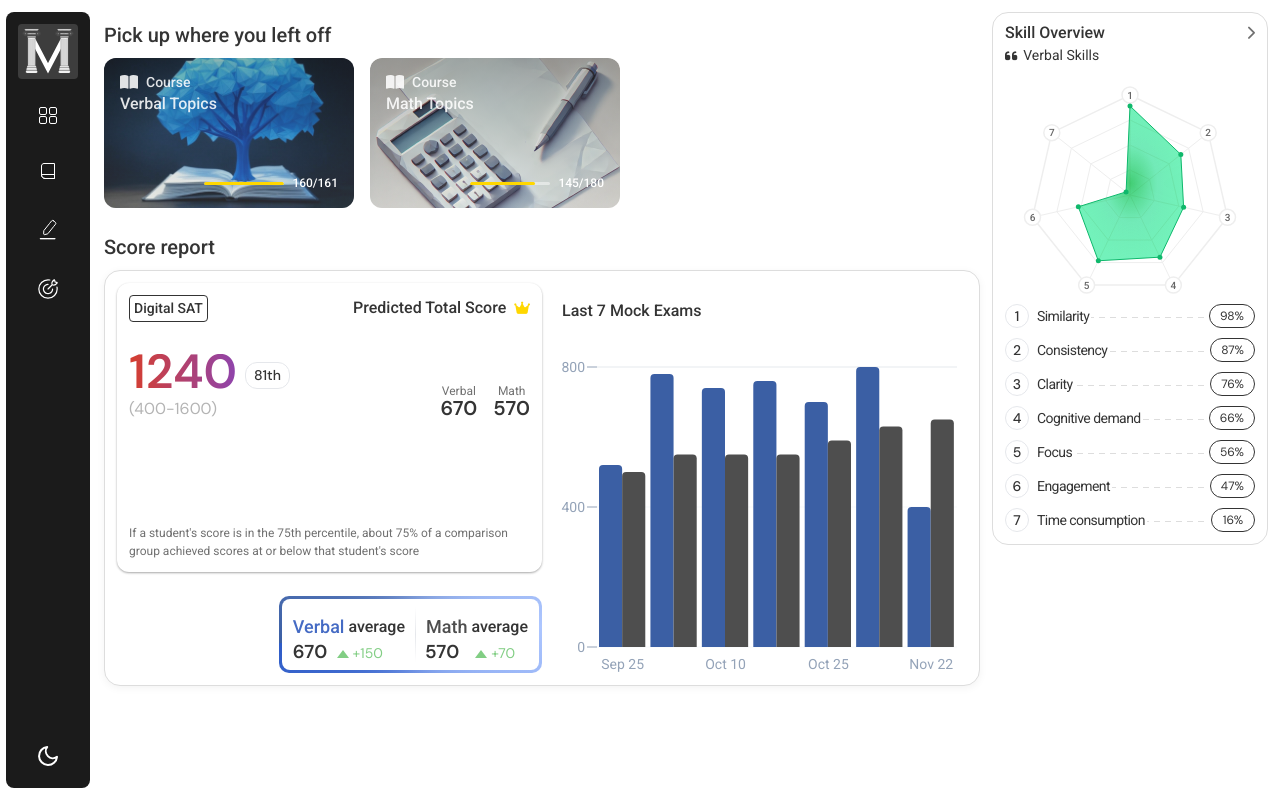
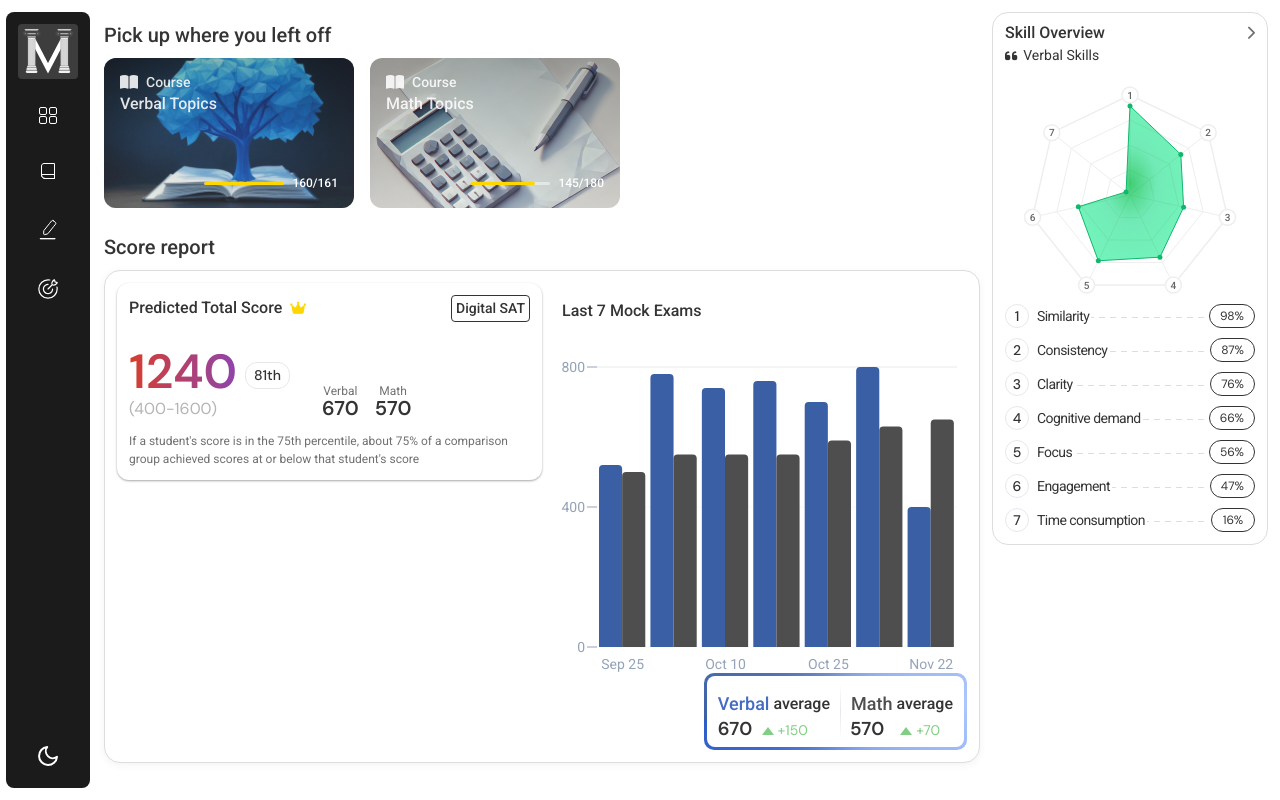
Before and after one commit to Orujhimaru/max_odyssey, a React (Vite) app: page / in a window 1280 px wide. Built offline with nearby package versions, Linux system fonts and the light colour scheme; a web font is replaced by a local one.

Commit message:
design: MAJOR layout change, may REVERT

```diff
--- a/src/components/ScoreColumnComponent/PredictedScore/PredictedScore.css
+++ b/src/components/ScoreColumnComponent/PredictedScore/PredictedScore.css
@@ -1,6 +1,6 @@
 .predicted-score-container {
   order: -1;
-  width: 100%;
+  width: 50%;
   height: 100%;
   display: flex;
   flex-direction: column;
@@ -26,6 +26,7 @@
 }
 
 .score-header h3 {
+  order: -1;
   font-size: 16px;
   color: var(--text-primary);
   font-weight: 500;
@@ -68,8 +69,8 @@
 .score-details {
   display: flex;
   flex-direction: row;
-  gap: 12px;
-  justify-content: space-between;
+  gap: 32px;
+  /* justify-content: space-between; */
   /* justify-content: flex-end; */
 }
 
--- a/src/components/ScoreColumnComponent/ScoreColumnGraph/ScoreColumn.css
+++ b/src/components/ScoreColumnComponent/ScoreColumnGraph/ScoreColumn.css
@@ -186,6 +186,7 @@ path[class="recharts-rectangle recharts-tooltip-cursor"] {
 }
 
 .score-column-container {
+  flex: 1;
   width: 100%;
   display: flex; /* Add flex display */
   flex-direction: column; /* Stack children vertically */
--- a/src/components/ScoreColumnComponent/ScoreColumnGraph/ScoreColumn.jsx
+++ b/src/components/ScoreColumnComponent/ScoreColumnGraph/ScoreColumn.jsx
@@ -147,28 +147,8 @@ export default function ScoreColumnGraph() {
       <h2 className="scores-header-text ">Score report</h2>
       <div className="score-column-container">
         <div className="chart-container">
-          <div className="score-boxes-container">
-            <div className="score-boxes">
-              <div className="score-boxes-inner">
-                <ScoreBox
-                  title="Verbal"
-                  score={verbalAverage.toFixed(0)}
-                  improvement={verbalChange}
-                  type="verbal"
-                />
-                <ScoreBox
-                  title="Math"
-                  score={mathAverage.toFixed(0)}
-                  improvement={mathChange}
-                  type="math"
-                />
-              </div>
-            </div>
-            <PredictedScore
-              verbalScore={averageVerbal}
-              mathScore={averageMath}
-            />
-          </div>
+          <PredictedScore verbalScore={averageVerbal} mathScore={averageMath} />
+
           <div className="chart-bar-section">
             <div className="chart-header">
               <h3 className="chart-title">Last {examCount} Mock Exams</h3>
@@ -284,6 +264,7 @@ export default function ScoreColumnGraph() {
                     />
                   ))}
                 </Bar>
+
                 {hoveredValue && (
                   <line
                     {...getLineCoordinates(hoveredValue)}
@@ -295,6 +276,22 @@ export default function ScoreColumnGraph() {
                 )}
               </BarChart>
             </ResponsiveContainer>
+            <div className="score-boxes">
+              <div className="score-boxes-inner">
+                <ScoreBox
+                  title="Verbal"
+                  score={verbalAverage.toFixed(0)}
+                  improvement={verbalChange}
+                  type="verbal"
+                />
+                <ScoreBox
+                  title="Math"
+                  score={mathAverage.toFixed(0)}
+                  improvement={mathChange}
+                  type="math"
+                />
+              </div>
+            </div>
           </div>
         </div>
       </div>
```
